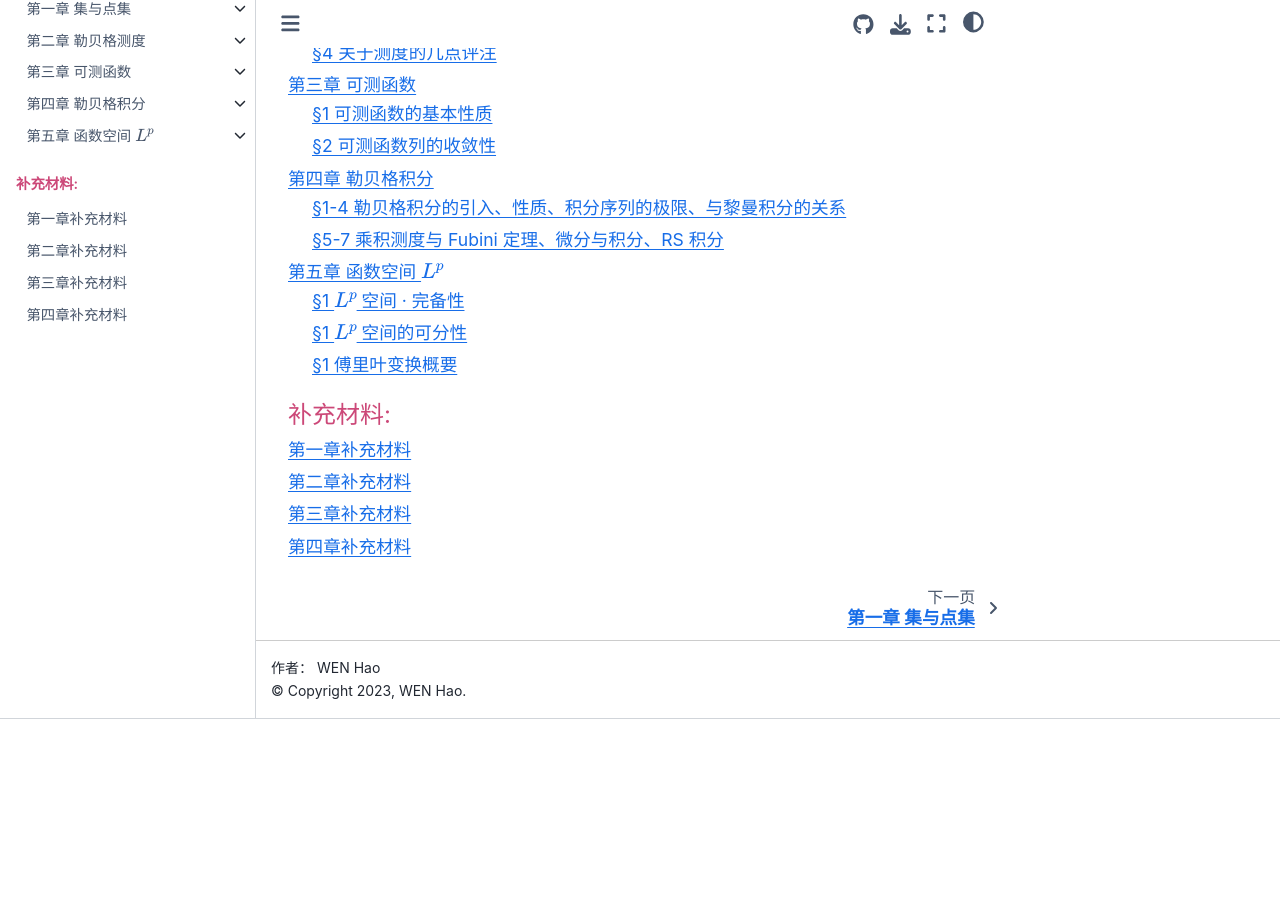
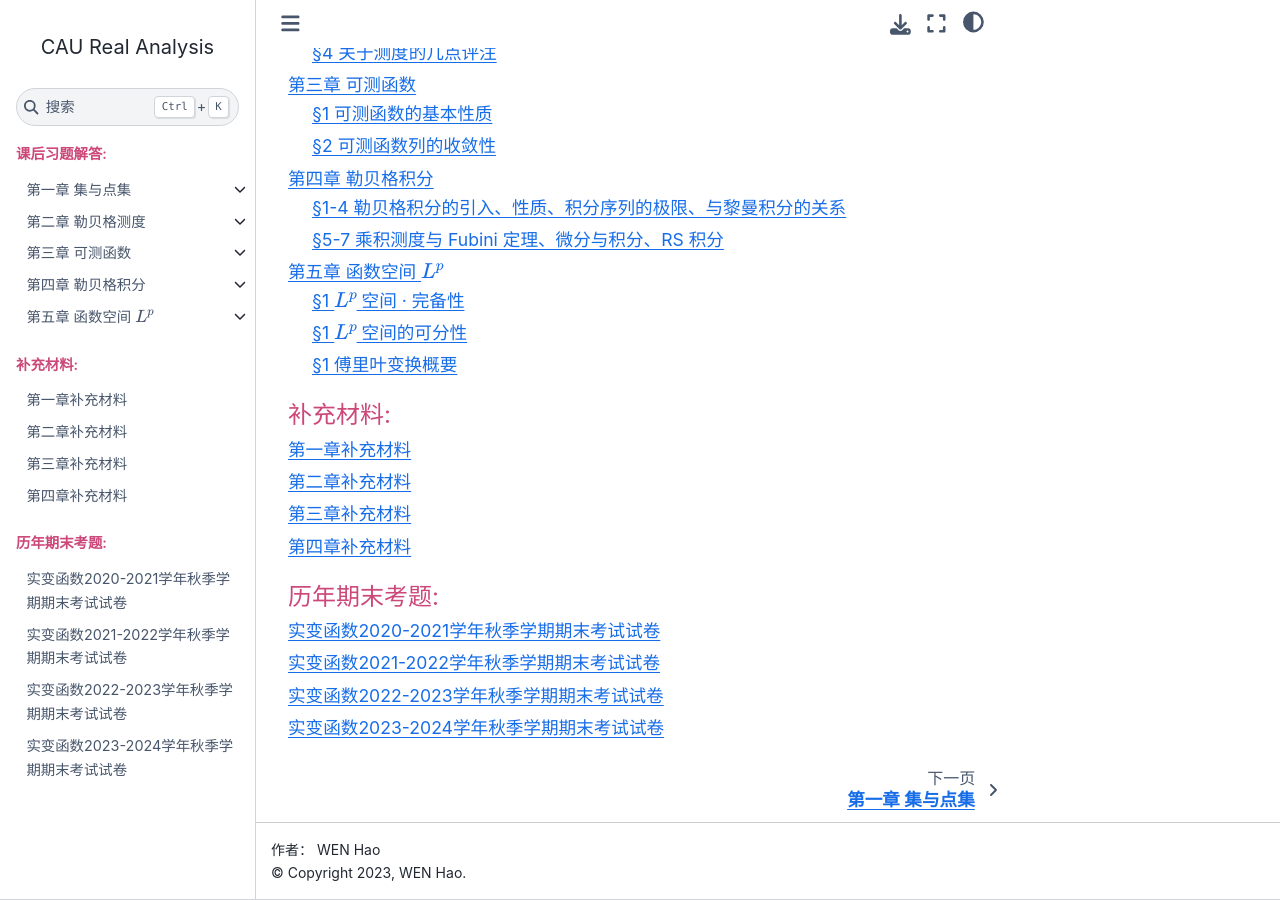
Before and after one commit to wenh06/CAU-Courses, a Sphinx documentation site: the page built from RealAnalysis/source/index.rst, in a window 1280 px wide and 900 px high, scrolled down 768 px. Built offline with Sphinx 7.4.7 and the Sphinx Book theme 1.1.4, drawn with Linux system fonts in a browser that asks for light colours; before the commit the page ends 1487 px from its top, so only the background shows below that.

Commit message:
add section 历年期末考题 for real analysis

```diff
--- a/RealAnalysis/source/conf.py
+++ b/RealAnalysis/source/conf.py
@@ -10,6 +10,7 @@
 import sphinx_book_theme
 import sphinx_rtd_theme
 import sphinx_theme
+from docutils import nodes
 
 # -- Project information -----------------------------------------------------
 # https://www.sphinx-doc.org/en/master/usage/configuration.html#project-information
@@ -106,10 +107,10 @@
     html_theme = "sphinx_book_theme"
     html_theme_path = [sphinx_book_theme.get_html_theme_path()]
     html_theme_options = {
-        "repository_url": "https://github.com/wenh06/CAU-Courses",
-        "use_repository_button": True,
-        "use_issues_button": True,
-        "use_edit_page_button": True,
+        # "repository_url": "https://github.com/wenh06/CAU-Courses",
+        # "use_repository_button": True,
+        # "use_issues_button": True,
+        # "use_edit_page_button": True,
         "use_download_button": True,
         "use_fullscreen_button": True,
         "path_to_docs": "RealAnalysis/source",
@@ -174,6 +175,50 @@
 ]
 
 
+# -------------------------------------------------
+# Code from https://github.com/SuperKogito/sphinxcontrib-pdfembed/blob/master/sphinxcontrib/pdfembed.py
+# -------------------------------------------------
+
+
+def pdfembed_html(pdfembed_specs):
+    """
+    Build the iframe code for the pdf file,
+    """
+    html_base_code = """
+                        <iframe
+                                id="ID"
+                                style="border:1px solid #666CCC"
+                                title="PDF"
+                                src="%s"
+                                frameborder="1"
+                                scrolling="auto"
+                                height="%s"
+                                width="%s"
+                                align="%s">
+                        </iframe>
+                     """
+    return html_base_code % (pdfembed_specs["src"], pdfembed_specs["height"], pdfembed_specs["width"], pdfembed_specs["align"])
+
+
+def pdfembed_role(typ, rawtext, text, lineno, inliner, options={}, content=[]):
+    """
+    Get iframe specifications and generate the associate HTML code for the pdf iframe.
+    """
+    # parse and init variables
+    text = text.replace(" ", "")
+    pdfembed_specs = {}
+    # read specs
+    for component in text.split(","):
+        pdfembed_specs[component.split(":")[0]] = component.split(":")[1]
+    # build node from pdf iframe html code
+    node = nodes.raw("", pdfembed_html(pdfembed_specs), format="html")
+    return [node], []
+
+
+# -------------------------------------------------
+
+
 def setup(app):
     app.add_css_file("css/custom.css")
     app.add_css_file("css/proof.css")
+    app.add_role("pdfembed", pdfembed_role)
--- /dev/null
+++ b/RealAnalysis/source/final_exams/2020-2021.rst
@@ -0,0 +1,4 @@
+实变函数2020-2021学年秋季学期期末考试试卷
+^^^^^^^^^^^^^^^^^^^^^^^^^^^^^^^^^^^^^^^^^^^^
+
+:pdfembed:`src:../_static/final_exams/实变函数2020-2021学年秋季学期（马晓栋-CAU-数学18).pdf, height:800, width:100%, align:middle`
--- /dev/null
+++ b/RealAnalysis/source/final_exams/2021-2022.rst
@@ -0,0 +1,4 @@
+实变函数2021-2022学年秋季学期期末考试试卷
+^^^^^^^^^^^^^^^^^^^^^^^^^^^^^^^^^^^^^^^^^^^^
+
+:pdfembed:`src:../_static/final_exams/实变函数2021-2022学年秋季学期（马晓栋-CAU-数学19).pdf, height:800, width:100%, align:middle`
--- /dev/null
+++ b/RealAnalysis/source/final_exams/2022-2023.rst
@@ -0,0 +1,4 @@
+实变函数2022-2023学年秋季学期期末考试试卷
+^^^^^^^^^^^^^^^^^^^^^^^^^^^^^^^^^^^^^^^^^^^^
+
+:pdfembed:`src:../_static/final_exams/实变函数2022-2023学年秋季学期（马晓栋-CAU-数学20).pdf, height:800, width:100%, align:middle`
--- /dev/null
+++ b/RealAnalysis/source/final_exams/2023-2024.rst
@@ -0,0 +1,4 @@
+实变函数2023-2024学年秋季学期期末考试试卷
+^^^^^^^^^^^^^^^^^^^^^^^^^^^^^^^^^^^^^^^^^^^^
+
+**待考。。。。**
--- a/RealAnalysis/source/index.rst
+++ b/RealAnalysis/source/index.rst
@@ -36,3 +36,12 @@
    suppl/chap2
    suppl/chap3
    suppl/chap4
+
+.. toctree::
+   :maxdepth: 2
+   :caption: 历年期末考题:
+
+   final_exams/2020-2021
+   final_exams/2021-2022
+   final_exams/2022-2023
+   final_exams/2023-2024
```
